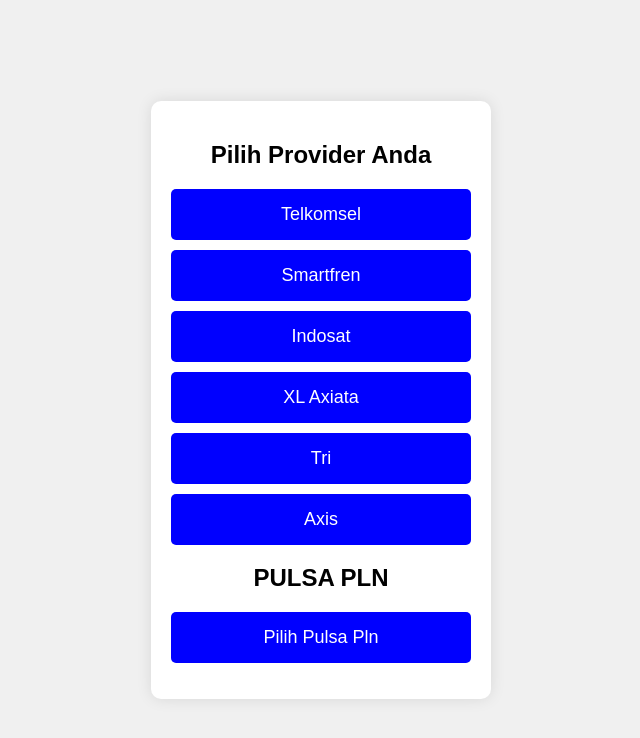
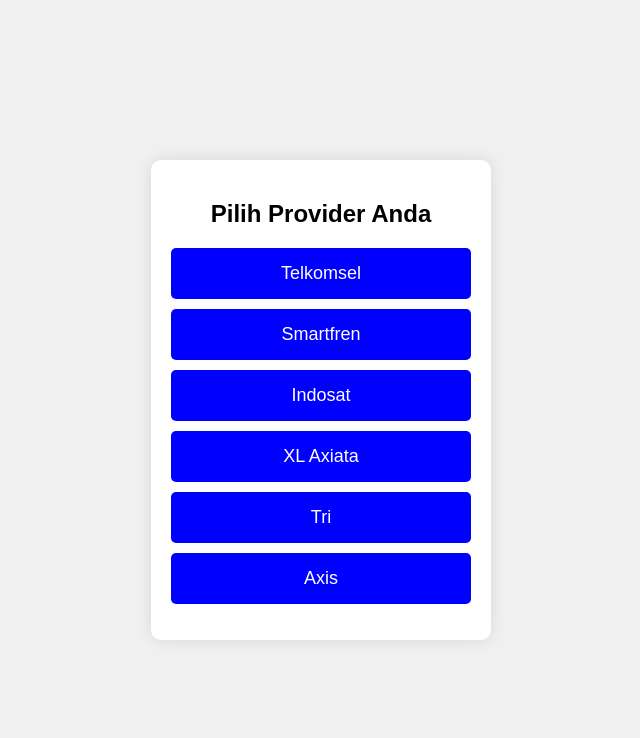
Before and after one commit to poniyem-dev/kevvstore24, a plain HTML site: page UPDATE/CODE PULSA/list-pulsa.html in a window 1280 px wide. Shown: the whole page, without its empty margins (319-959 px from the left). Drawn offline with Linux system fonts and the light colour scheme.

Commit message:
Update list-pulsa.html

```diff
--- a/UPDATE/CODE PULSA/list-pulsa.html
+++ b/UPDATE/CODE PULSA/list-pulsa.html
@@ -66,8 +66,6 @@
             <li><a href="xl.html">XL Axiata</a></li>
             <li><a href="tri.html">Tri</a></li>
             <li><a href="axis.html">Axis</a></li>
-            <h2>PULSA PLN</h2>
-            <li><a href="pln.html">Pilih Pulsa Pln</a></li>
         </ul>
     </div>
 
```
